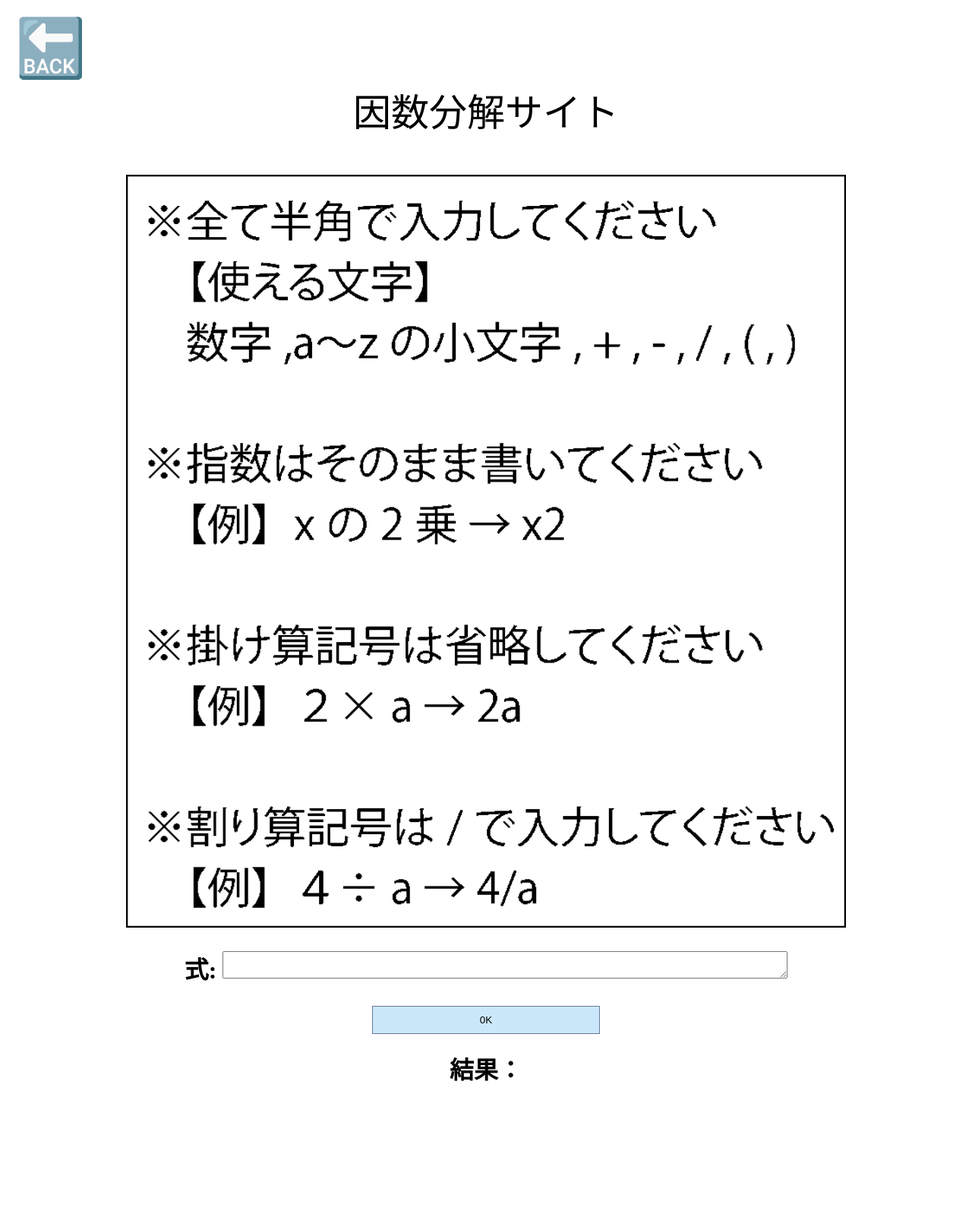
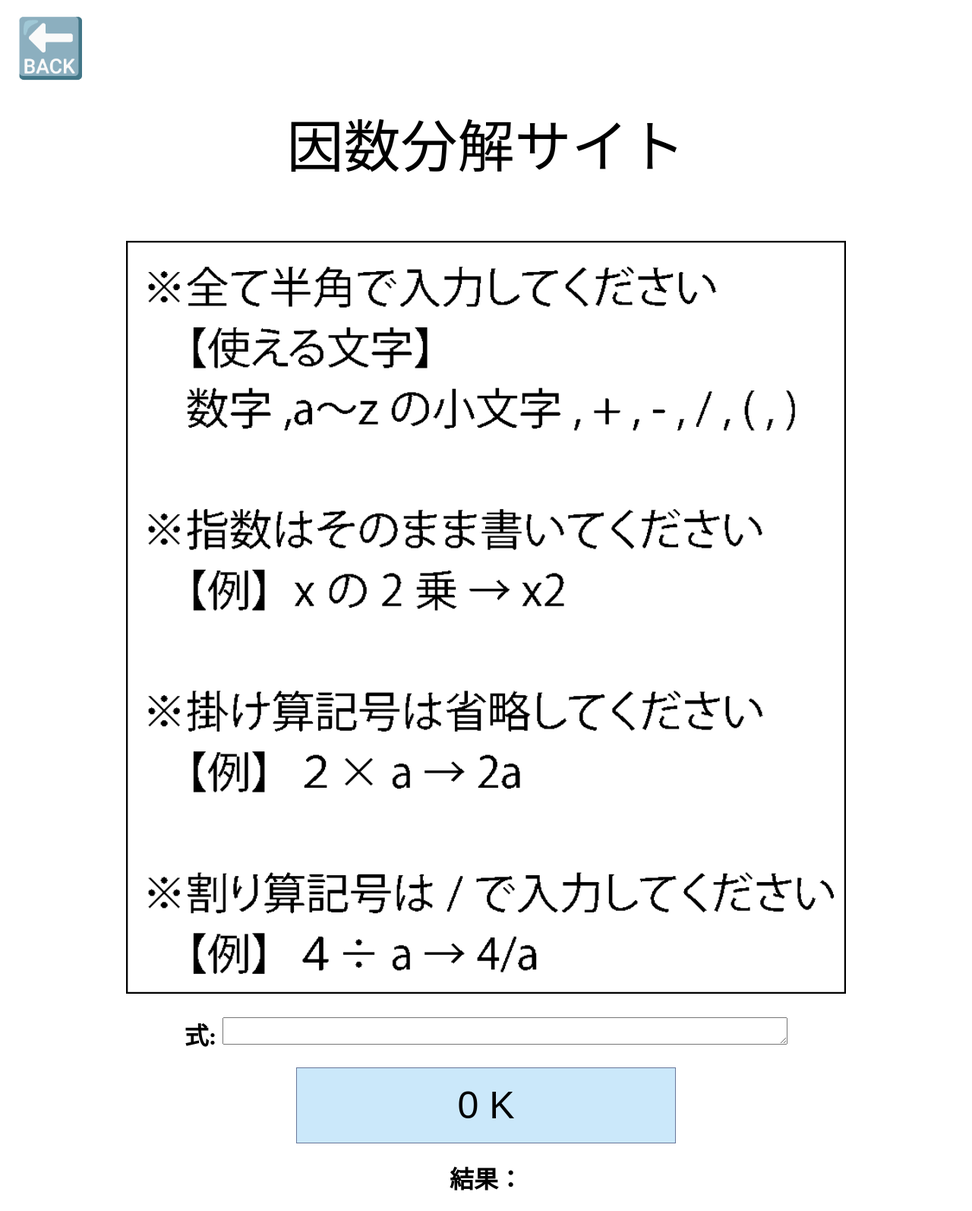
Before and after one commit to Kate0418/django_formula_calculation_app, a Django app: page /insuu/ in a window 1280 px wide. Shown: the whole page at 76% size. Before the commit the page ends 1423 px from the top, so only its background shows below. Run offline with Django 4.2, Linux system fonts and the light colour scheme.

Commit message:
no message

```diff
--- a/kate/templates/kate/insuu.html
+++ b/kate/templates/kate/insuu.html
@@ -10,12 +10,14 @@
         }
         h1{ text-align: center }
         button{
-            width: 300px;
-    padding: 10px;
-    box-sizing: border-box;
-    border: 1px solid #68779a;
-    background: #cbe8fa;
-    cursor: pointer;
+            width: 500px;
+            height: 100px;
+            padding: 10px;
+            box-sizing: border-box;
+            border: 1px solid #68779a;
+            background: #cbe8fa;
+            cursor: pointer;
+            font-size: 50px;
         }
         a{
                 position: absolute;
@@ -30,7 +32,7 @@
             width:75%;
         }
         p{
-            font-size: 50px;
+            font-size: 75px;
             text-align: center;
         }
     </style>
@@ -39,7 +41,7 @@
         <h1><img class="img1" src="{% static 'kate/注意書き.gif' %}"></h1>
         <form action="{% url 'kate:ww' %}">
         <h1>{{form}}</h1>
-        <h1><button type="submit">0K</button></h1>
+        <h1><button type="submit">0&nbsp;K</button></h1>
         </form>
         <h1>
             結果：{{ans}}
```
Also changed, not shown: kate/templates/kate/houtei2.html (+10 -8 lines), kate/templates/kate/renritu.html (+5 -3 lines), kate/templates/kate/sinsuu.html (+10 -8 lines).
